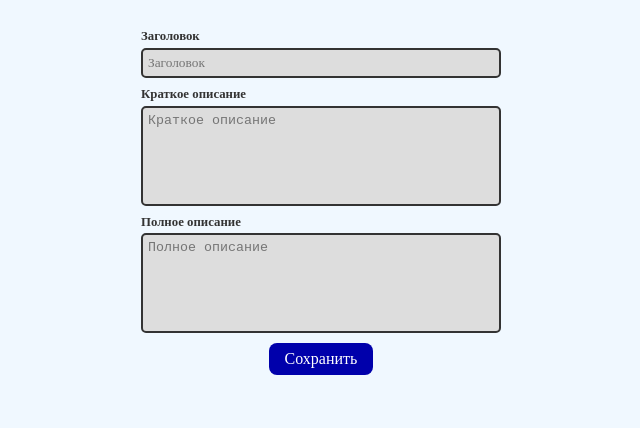
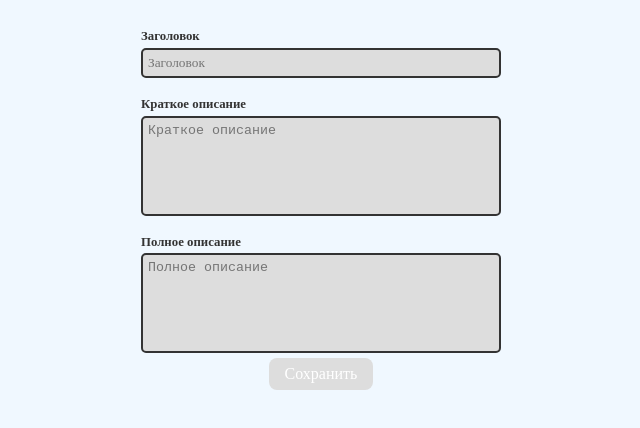
Before and after one commit to Juris-Berkulis/mini_blog, a Vue app: page / in a window 1280 px wide. Shown: the top 428 px of the page, without its empty margins (319-959 px from the left). Built offline with nearby package versions, Linux system fonts and the light colour scheme.

Commit message:
1. Add field validation for the form for adding and editing posts; 2. Fix a bug that opened a post when clicking on the post edit form; 3. Fix a bug where, if you click on the label of the edit post form field, the focus is set to the corresponding field, but of the add post form; 4. Add styles.

```diff
--- a/src/components/CommentForm.vue
+++ b/src/components/CommentForm.vue
@@ -51,7 +51,6 @@ const submit = (): void => {
 <style scoped lang="scss">
 .form {
     width: 100%;
-    margin-bottom: 30px;
 }
 
 .label {
--- a/src/components/PostForm.vue
+++ b/src/components/PostForm.vue
@@ -1,7 +1,8 @@
 <script setup lang="ts">
-import { ref, type Ref } from 'vue';
+import { computed, ref, type Ref } from 'vue';
 
 interface Props {
+    postId?: string,
     title: string,
     smallDescription: string,
     longDescription: string,
@@ -13,9 +14,24 @@ interface Props {
 
 const props = defineProps<Props>();
 
+const overallValues = {
+    maxSizeForTitle: 50,
+    maxSizeForSmallDescription: 100,
+    maxSizeForLongDescription: 255,
+    defaultError: '_',
+};
+
 const inputtedTitle: Ref<string> = ref(props.title);
 const inputtedSmallDescription: Ref<string> = ref(props.smallDescription);
 const inputtedLongDescription: Ref<string> = ref(props.longDescription);
+
+const errorInInputtedTitle: Ref<string> = ref(overallValues.defaultError);
+const errorInInputtedSmallDescription: Ref<string> = ref(overallValues.defaultError);
+const errorInInputtedLongDescription: Ref<string> = ref(overallValues.defaultError);
+
+const errorInForm = computed(() => {
+    return errorInInputtedTitle.value || errorInInputtedSmallDescription.value || errorInInputtedLongDescription.value
+});
 
 const resetForm = (): void => {
     inputtedTitle.value = '';
@@ -24,42 +40,87 @@ const resetForm = (): void => {
 };
 
 const submit = (): void => {
-    props.doIt();
-    resetForm();
+    if (!errorInForm.value) {
+        props.doIt();
+        resetForm();
+    }
+};
+
+type InputName = 'title' | 'smallDescription' | 'longDescription';
+
+const chackIsValidInputValue = (inputName: InputName): void => {
+    switch (inputName) {
+        case 'title': if (!inputtedTitle.value.length) {
+            errorInInputtedTitle.value = 'Обязательное поле';
+        } else if (inputtedTitle.value.length > overallValues.maxSizeForTitle) {
+            errorInInputtedTitle.value = `Максимум ${overallValues.maxSizeForTitle} символов`;
+        } else {
+            errorInInputtedTitle.value = '';
+        } break;
+        case 'smallDescription': if (!inputtedSmallDescription.value.length) {
+            errorInInputtedSmallDescription.value = 'Обязательное поле';
+        } else if (inputtedSmallDescription.value.length > overallValues.maxSizeForSmallDescription) {
+            errorInInputtedSmallDescription.value = `Максимум ${overallValues.maxSizeForSmallDescription} символов`;
+        } else {
+            errorInInputtedSmallDescription.value = '';
+        } break;
+        case 'longDescription': if (inputtedLongDescription.value.length > overallValues.maxSizeForLongDescription) {
+            errorInInputtedLongDescription.value = `Максимум ${overallValues.maxSizeForLongDescription} символов`;
+        } else {
+            errorInInputtedLongDescription.value = '';
+        } break;
+    }
+};
+
+const changeInputValue = (inputName: InputName): void => {
+    chackIsValidInputValue(inputName);
+
+    switch (inputName) {
+        case 'title': props.setTitle(inputtedTitle.value); break;
+        case 'smallDescription': props.setSmallDescription(inputtedSmallDescription.value); break;
+        case 'longDescription': props.setLongDescription(inputtedLongDescription.value); break;
+    }
 };
 </script>
 
 <template>
 <form class="form" @submit.prevent="submit" action="">
-    <label class="label" for="inputtedTitle">Заголовок</label>
-    <input class="input" v-model="inputtedTitle" @change.lazy="() => setTitle(inputtedTitle)" type="text" id="inputtedTitle" placeholder="Заголовок">
-    <label class="label" for="inputtedSmallDescription">Краткое описание</label>
-    <textarea class="textarea" v-model="inputtedSmallDescription" @change.lazy="() => setSmallDescription(inputtedSmallDescription)" id="inputtedSmallDescription" placeholder="Краткое описание"></textarea>
-    <label class="label" for="inputtedLongDescription">Полное описание</label>
-    <textarea class="textarea" v-model="inputtedLongDescription" @change.lazy="() => setLongDescription(inputtedLongDescription)" id="inputtedLongDescription" placeholder="Полное описание"></textarea>
-    <button class="btn" type="submit">Сохранить</button>
+    <label class="label" :for="`${postId}inputtedTitle`">Заголовок</label>
+    <input class="input" v-model.trim="inputtedTitle" @input="() => changeInputValue('title')" type="text" :id="`${postId}inputtedTitle`" placeholder="Заголовок">
+    <p v-if="errorInInputtedTitle !== overallValues.defaultError" class="error">{{ errorInInputtedTitle }}</p>
+    <label class="label" :for="`${postId}inputtedSmallDescription`">Краткое описание</label>
+    <textarea class="textarea" v-model.trim="inputtedSmallDescription" @input="() => changeInputValue('smallDescription')" :id="`${postId}inputtedSmallDescription`" placeholder="Краткое описание"></textarea>
+    <p v-if="errorInInputtedSmallDescription !== overallValues.defaultError" class="error">{{errorInInputtedSmallDescription}}</p>
+    <label class="label" :for="`${postId}inputtedLongDescription`">Полное описание</label>
+    <textarea class="textarea" v-model.trim="inputtedLongDescription" @input="() => changeInputValue('longDescription')" :id="`${postId}inputtedLongDescription`" placeholder="Полное описание"></textarea>
+    <p v-if="errorInInputtedLongDescription !== overallValues.defaultError" class="error">{{errorInInputtedLongDescription}}</p>
+    <button class="btn" type="submit" :disabled="!!errorInForm">Сохранить</button>
 </form>
 </template>
 
 <style scoped lang="scss">
 .form {
     width: 100%;
-    margin-bottom: 30px;
     display: flex;
     flex-direction: column;
 }
 
 .label {
     display: block;
+    margin-top: 15px;
     margin-bottom: 5px;
     font-size: 0.8em;
     line-height: 1;
     color: #333333;
+
+    &:first-child {
+        margin-top: 0;
+    }
 }
 
 .input,
 .textarea {
-    margin-bottom: 10px;
+    margin-bottom: 5px;
     padding: 5px;
     border: 2px solid #333333;
     border-radius: 5px;
@@ -81,5 +142,17 @@ const submit = (): void => {
     font-size: 1em;
     font-weight: 400;
     line-height: 1;
+
+    &:disabled {
+        background-color: #dddddd;
+        cursor: not-allowed;
+    }
+}
+
+.error {
+    font-size: 0.6em;
+    font-weight: 400;
+    line-height: 1;
+    color: #cc0000;
 }
 </style>
--- a/src/components/PostsListItem.vue
+++ b/src/components/PostsListItem.vue
@@ -73,8 +73,9 @@ const changePost = () => {
         <button class="btn" @click.stop="toggleIsEdit">{{ isEdit ? 'Отмена' : 'Редактировать' }}</button>
         <button class="btn delete" @click.stop="() => deletePost(post.id)">Удалить</button>
     </div>
-    <div v-if="isEdit" class="formWrapper">
+    <div v-if="isEdit" class="formWrapper" @click.stop="">
         <PostForm
+            :postId="post.id"
             :title="title"
             :setTitle="setTitle"
             :smallDescription="smallDescription"
--- a/src/views/PostOpenedView.vue
+++ b/src/views/PostOpenedView.vue
@@ -43,6 +43,6 @@ const openedPost: PostItem | undefined = postObject[props.postId];
 
 .formWrapper {
     width: 60%;
-    margin: 0 auto;
+    margin: 0 auto 30px;
 }
 </style>
--- a/src/views/PostsView.vue
+++ b/src/views/PostsView.vue
@@ -59,6 +59,6 @@ const submit = (): void => {
 <style scoped lang="scss">
 .formWrapper {
   width: 60%;
-  margin: 0 auto;
+  margin: 0 auto 30px;
 }
 </style>
```
Lines whose indentation alone changed are shown as unchanged.
